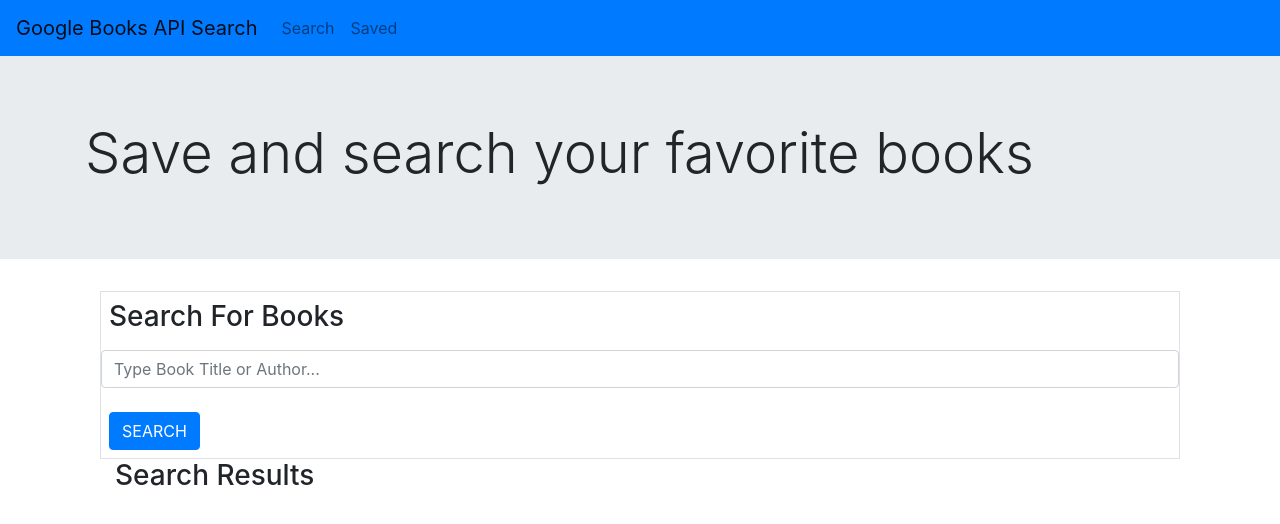
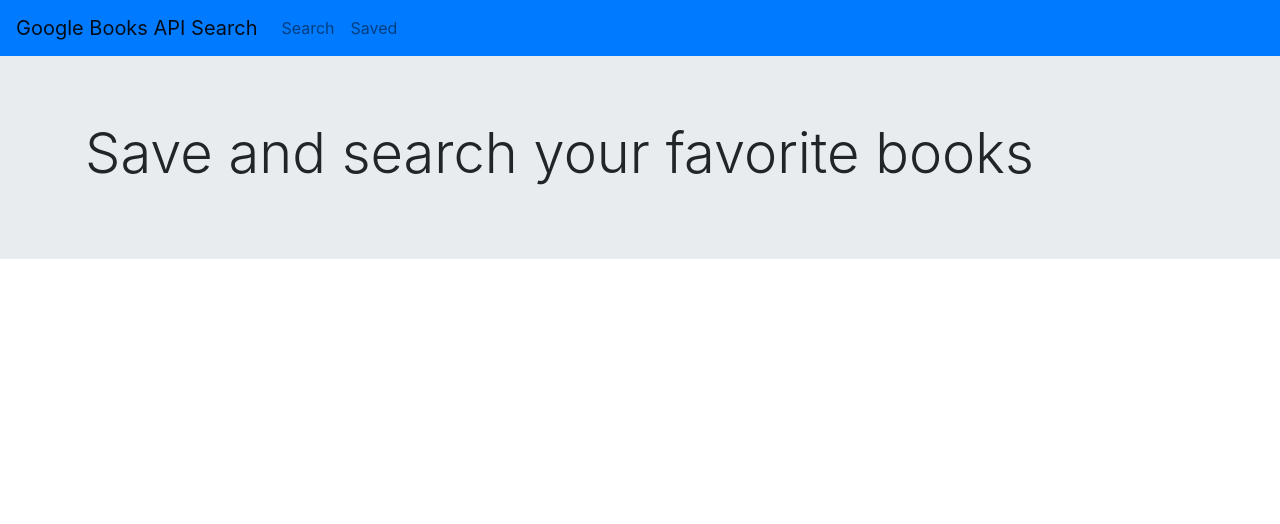
Before and after one commit to maxlechner/googleBookSearch, a React (Create React App) app in the folder client/: page / in a window 1280 px wide. Shown: the top 524 px of the page. Built offline with nearby package versions, Linux system fonts and the light colour scheme.

Commit message:
fix some formatting errors

```diff
--- a/client/src/App.js
+++ b/client/src/App.js
@@ -11,9 +11,8 @@ function App() {
       <NavTop/>
       <Header/>
       <Switch>
-          <Route exact strict  path="/" component={Search}/>
+          <Route exact strict  path="/search" component={Search}/>
           <Route exact strict  path="/saved" component={Saved}/>
-          {/* <Route exact path="*" component={Search} /> */}
         </Switch>
     </Router>
 
--- a/client/src/pages/SavedPage.js
+++ b/client/src/pages/SavedPage.js
@@ -20,7 +20,7 @@ class Saved extends Component {
       API.deleteBook(id)
           .then(res => this.componentDidMount())
           .catch(err => console.log(err))
-          .then(alert("The book has been deleted!"))
+          .then(alert("Book Deleted"))
   }
 
   render() {
```
Also changed, not shown: client/src/pages/References.js (added).
